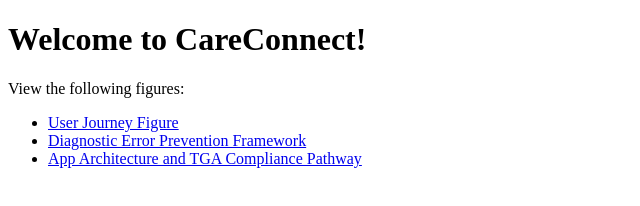
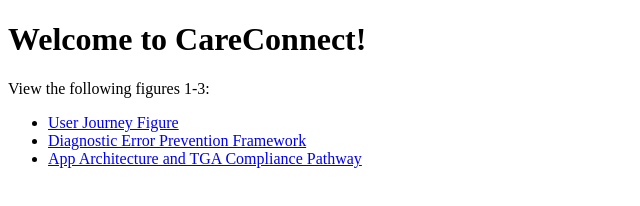
Before and after one commit to careconnectt/careconnect, a plain HTML site: page index.html in a window 1280 px wide. Shown: the full height of the page, 0-640 px from the left. Drawn offline with Linux system fonts and the light colour scheme.

Commit message:
Update index.html

```diff
--- a/index.html
+++ b/index.html
@@ -5,7 +5,7 @@
 </head>
 <body>
   <h1>Welcome to CareConnect!</h1>
-  <p>View the following figures:</p>
+  <p>View the following figures 1-3:</p>
   <ul>
     <li><a href="figure1_user_journey_(1).html">User Journey Figure</a></li>
     <li><a href="figure2_prevention_framework_3.html">Diagnostic Error Prevention Framework</a></li>
```
